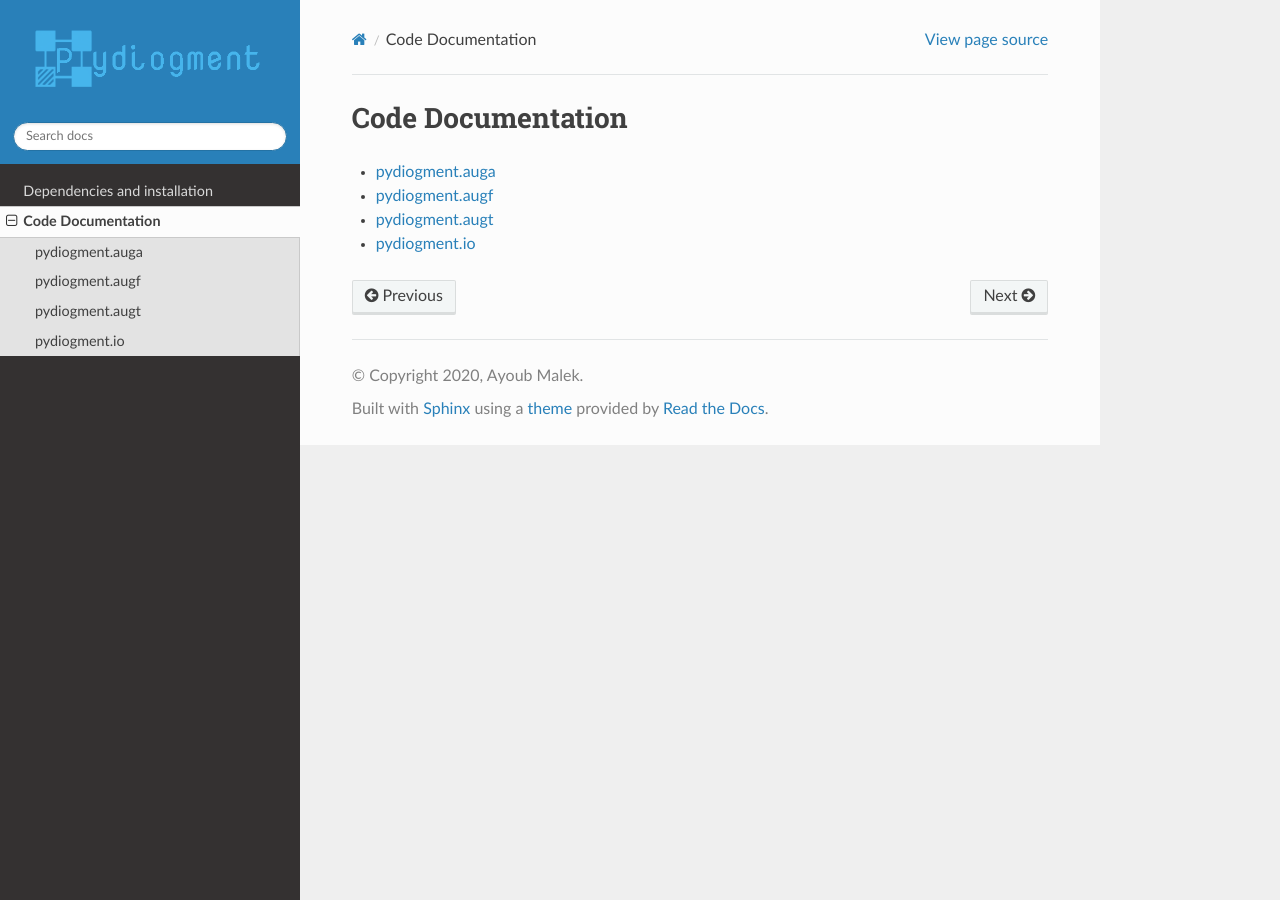
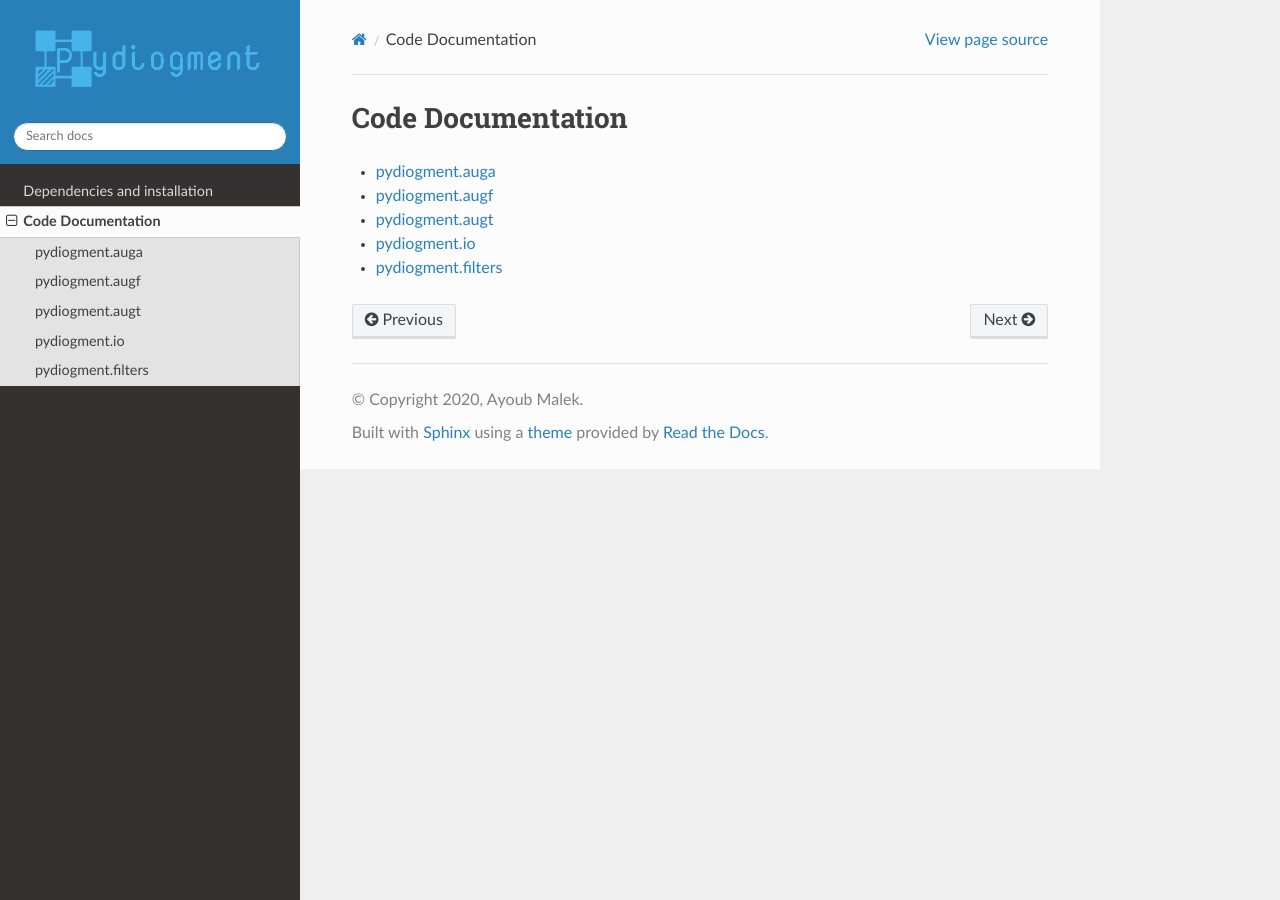
Before and after one commit to SuperKogito/pydiogment, a Sphinx documentation site: the page built from docs/source/code.rst, in a window 1280 px wide. Built offline with Sphinx 7.4.7 and the Read the Docs theme 2.0.0, drawn with Linux system fonts in a browser that asks for light colours.

Commit message:
update docs

```diff
--- a/docs/source/code.rst
+++ b/docs/source/code.rst
@@ -7,3 +7,4 @@ Code Documentation
    augf
    augt
    io
+   filters
--- /dev/null
+++ b/docs/source/filters.rst
@@ -0,0 +1,8 @@
+pydiogment.filters
+==================
+
+
+.. automodule:: pydiogment.utils.filters
+    :members:
+    :undoc-members:
+    :show-inheritance:
--- a/docs/source/io.rst
+++ b/docs/source/io.rst
@@ -2,7 +2,7 @@ pydiogment.io
 =============
 
 
-.. automodule:: pydiogment.io
+.. automodule:: pydiogment.utils.io
     :members:
     :undoc-members:
     :show-inheritance:
```
